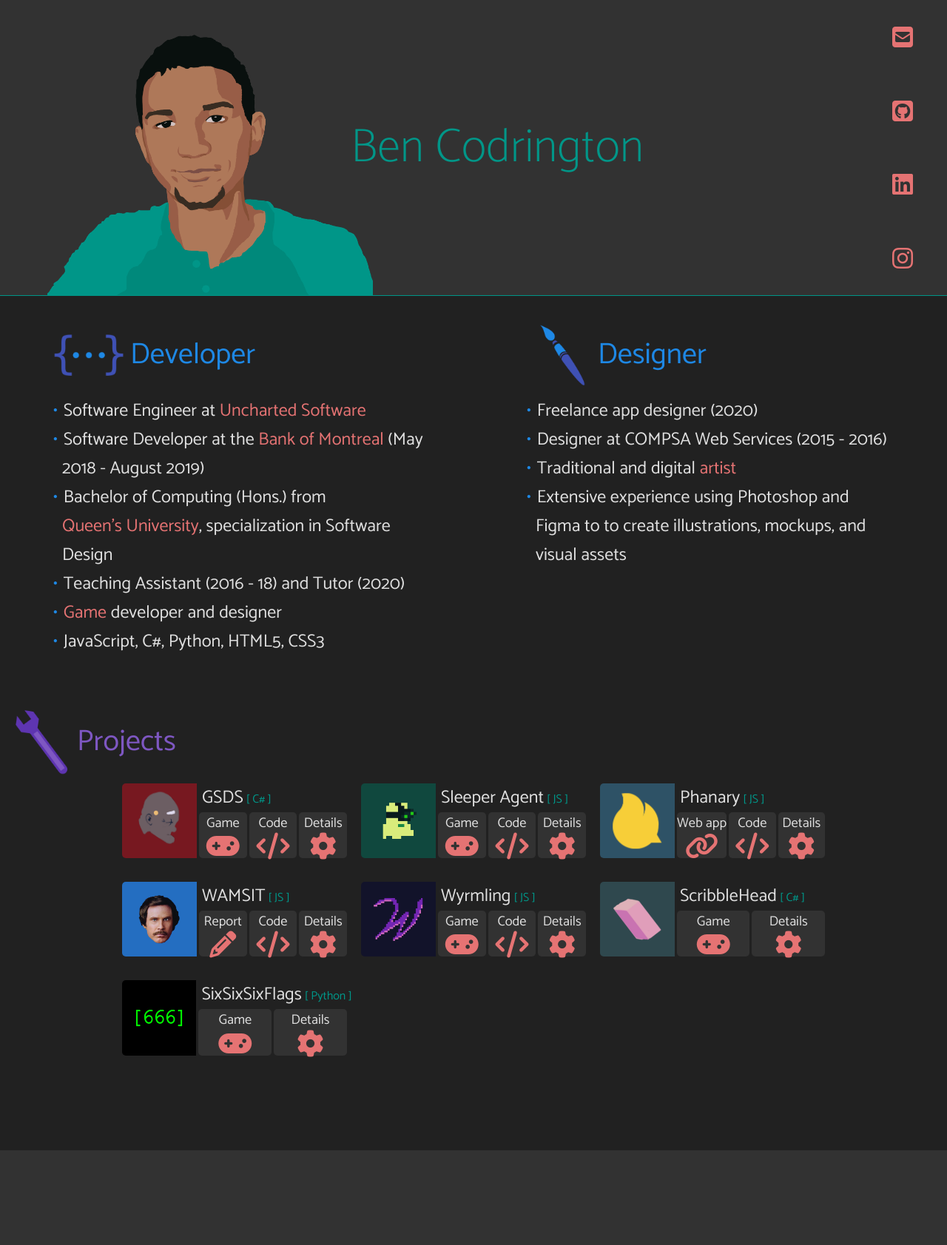
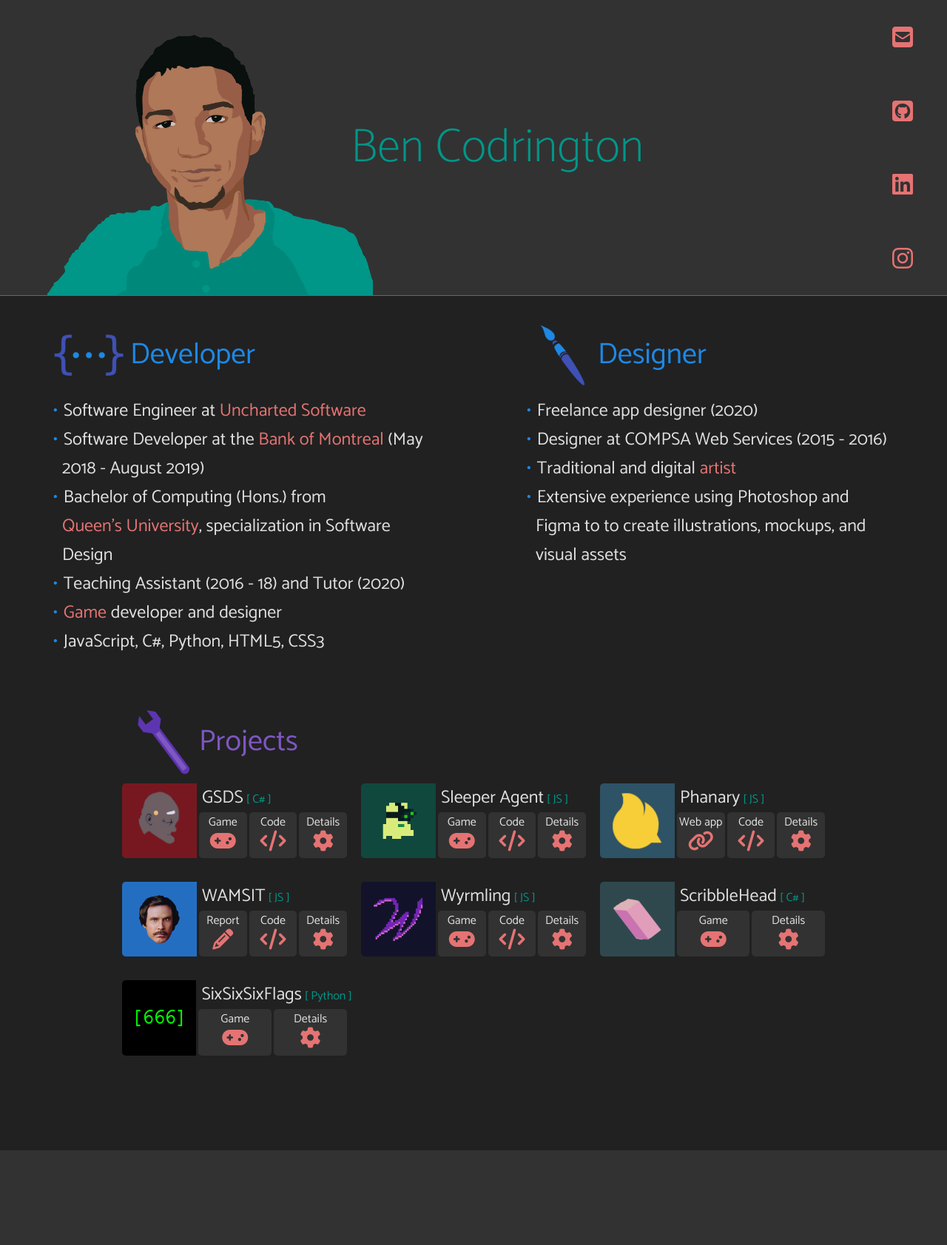
Before and after one commit to bencodrington/bencodrington, a Jekyll site: the page built from index.html, in a window 1280 px wide. Shown: the whole page at 74% size. Built offline with Jekyll 4.4.1, drawn with Linux system fonts in a browser that asks for light colours; nearby versions of some CDN libraries.

Commit message:
Tweak project options styling

```diff
--- a/_includes/projectList.html
+++ b/_includes/projectList.html
@@ -1,6 +1,6 @@
 <section class='section--purple'>
-    {% include sectionHeader.html role=include.role %}
     <div class='wrapper'>
+        {% include sectionHeader.html role=include.role %}
         <ul id='projectList'>
             {% for project in site.data.projects %}
             {% include project.html projectData=project %}
--- a/_sass/modules/_project-options.scss
+++ b/_sass/modules/_project-options.scss
@@ -1,5 +1,4 @@
 .project-options {
-
     font-size: 1rem;
     display: flex;
     flex-grow: 1;
@@ -31,27 +30,34 @@
 
     li {
         background: $midGrey;
-        width: 100%;
+        flex: 1;
         border-radius: 5px;
-        transition: background 0.1s ease, font-size 0.2s ease;
+        transition: background 0.1s ease, font-size 0.1s ease;
         cursor: pointer;
         margin-left: 3px;
+        padding-bottom: 15px;
+        position: relative;
 
         &:first-child {
             margin: 0;
         }
 
         a {
-            display: inline-block;
             color: $lightGrey;
             display: flex;
             flex-direction: column;
-            text-align: center;
+            align-items: center;
             margin: 0;
             height: 100%;
+            width: 100%;
+            position: absolute;
+            top: 0;
+            left: 0;
+            padding-bottom: .75rem;
         }
 
         a::before {
+            // Remove link underline effect
             border: none;
         }
 
@@ -99,16 +105,9 @@
         }
 
         @include atLarge {
-            font-size: 1.15rem;
+            font-size: 1rem;
             i {
-                font-size: 2.25rem;
-            }
-        }
-
-        @include atExtraLarge {
-            font-size: 1.35rem;
-            i {
-                font-size: 2.75rem;
+                font-size: 1.75rem;
             }
         }
     }
```
